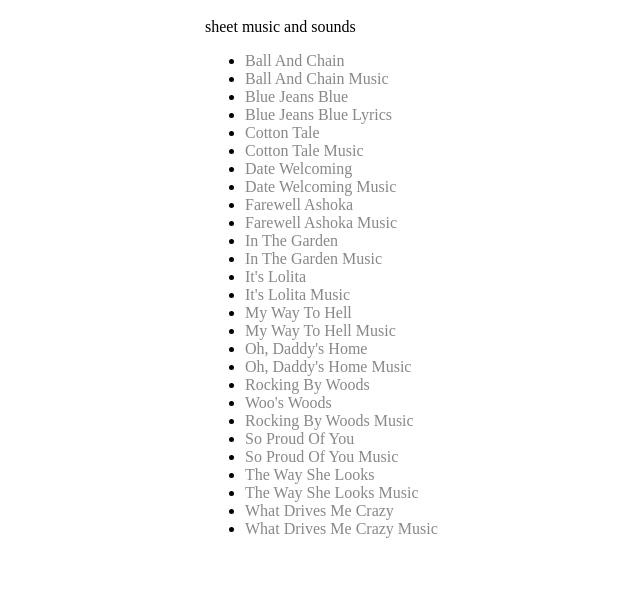
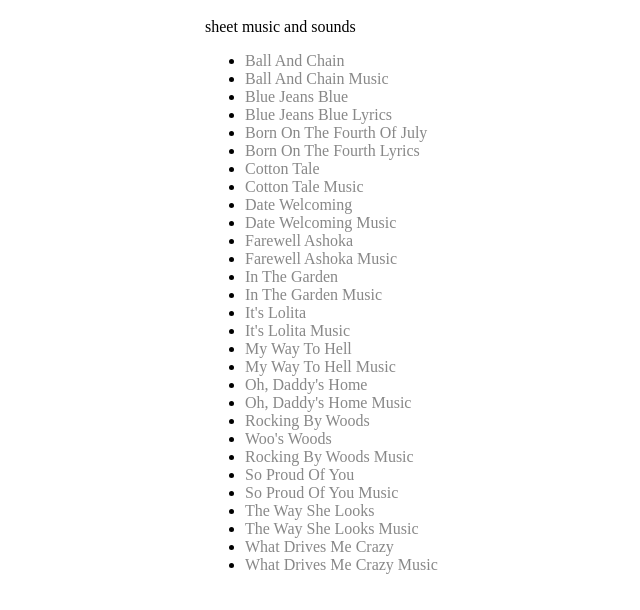
Before and after one commit to queviva/music, a plain HTML site: page index.html in a window 1280 px wide. Shown: the part 48-658 px from the top of the page, without its empty margins (285-925 px from the left). Drawn offline with Linux system fonts and the light colour scheme.

Commit message:
Update index.html
trying to add Born On The Fourth Of July

```diff
--- a/index.html
+++ b/index.html
@@ -32,6 +32,8 @@ sheet music and sounds
 <li><a href="BallAndChainSheetMusic.pdf">Ball And Chain Music</a></li>
 <li><a href="BlueJeansBlue.mp3">Blue Jeans Blue</a></li>
 <li><a href="BlueJeansBlue.txt">Blue Jeans Blue Lyrics</a></li>
+<li><a href="BornOnTheFourthOfJuly.mp3">Born On The Fourth Of July</a></li>
+<li><a href="BornOnTheFourthOfJuly.txt">Born On The Fourth Lyrics</a></li>
 <li><a href="CottonTale.mp3">Cotton Tale</a></li>
 <li><a href="CottonTaleSheetMusic.pdf">Cotton Tale Music</a></li>
 <li><a href="DateWelcoming.mp3">Date Welcoming</a></li>
```
